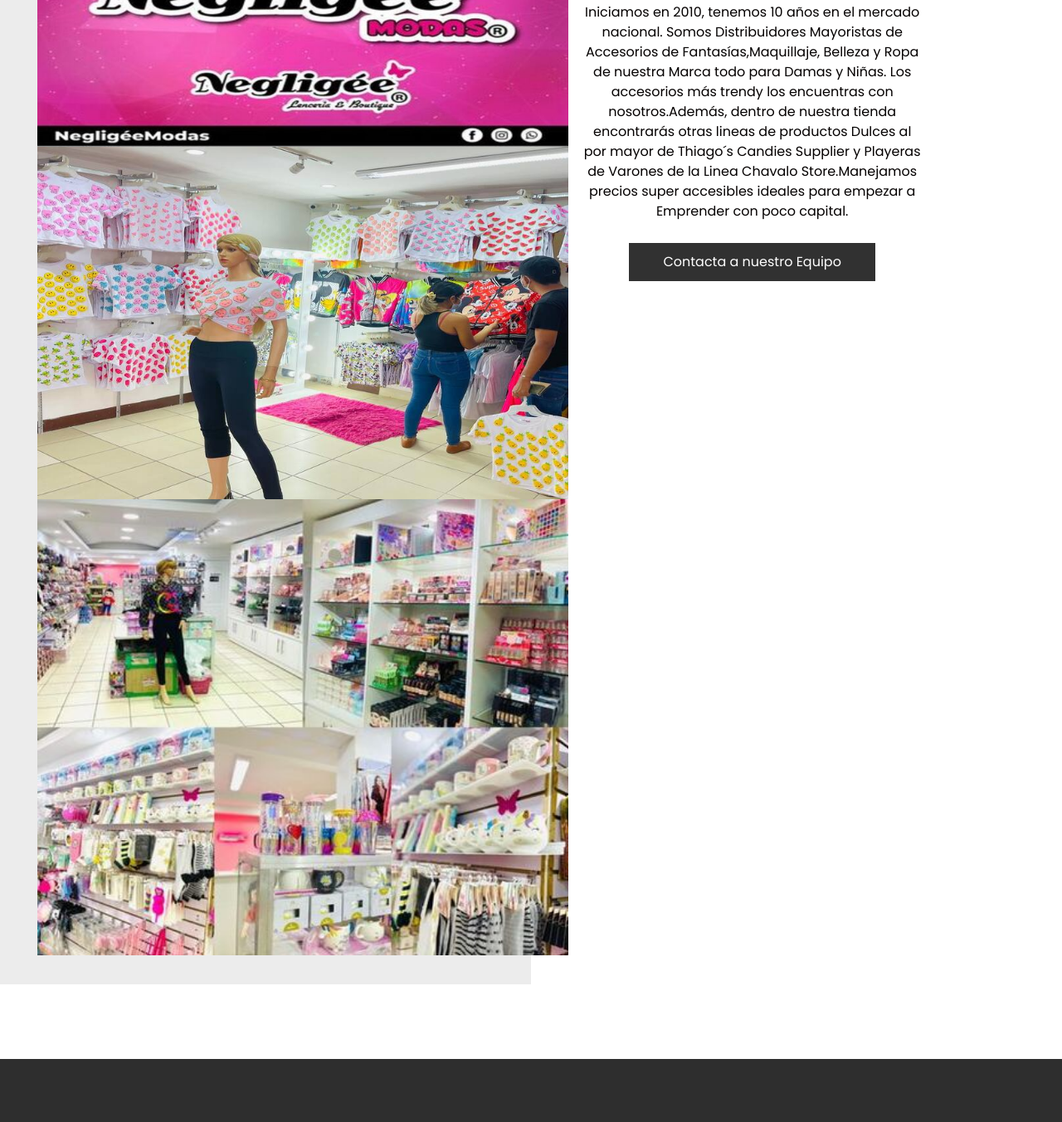
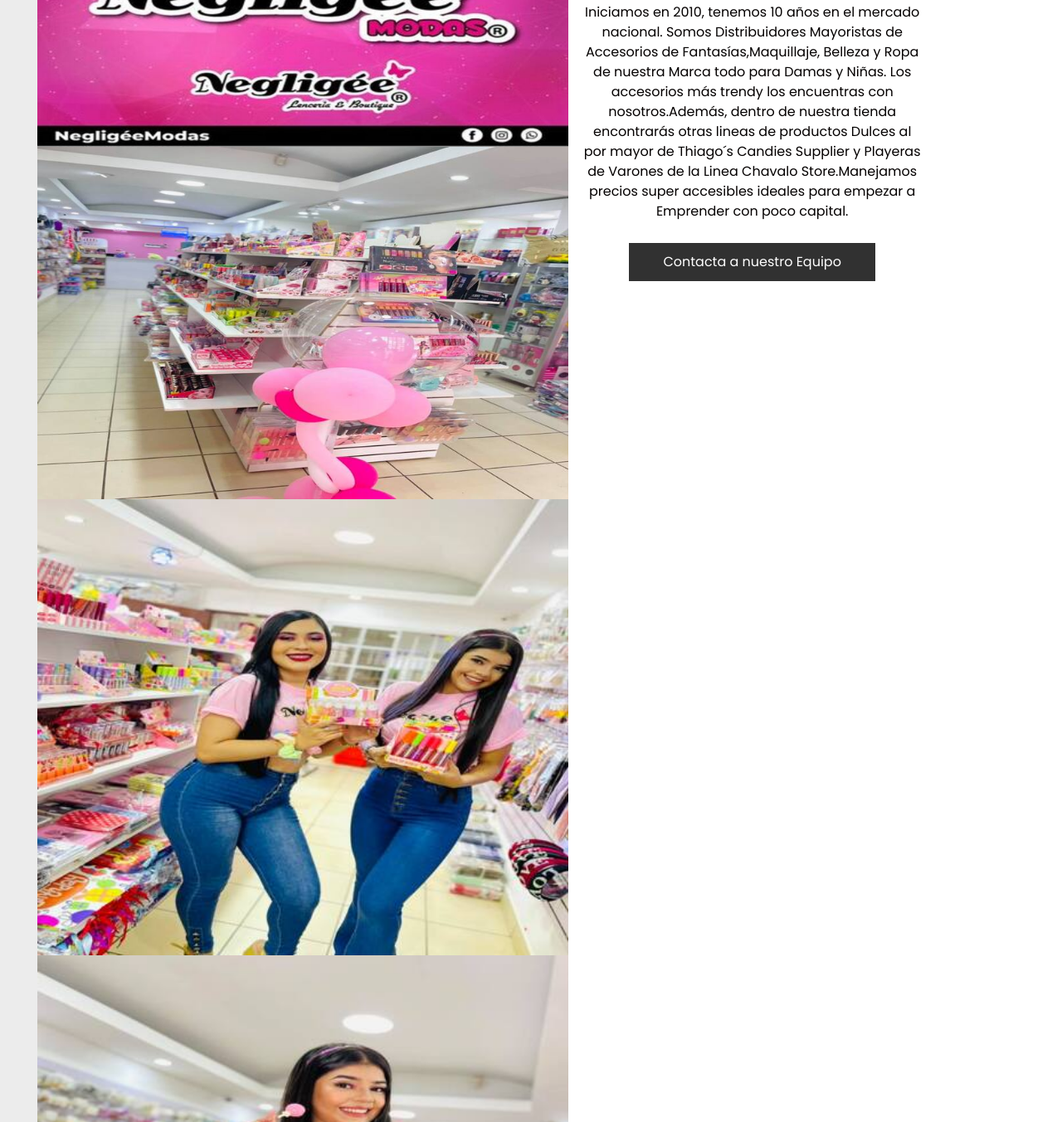
Before and after one commit to negligee09/tiendavirtual, a plain HTML site: page about.html in a window 1280 px wide. Shown: the part 587-1940 px from the top of the page at 83% size. Drawn offline with nearby package versions, Linux system fonts and the light colour scheme; a web font is replaced by a local one.

Commit message:
Update about.html

```diff
--- a/about.html
+++ b/about.html
@@ -93,8 +93,10 @@
         <div class="col-md-6 px-0">
           <div class="img-box">
             <img src="images/baner3.jpg" alt="">
-             <img src="images/tienda3.jpg" alt="">
-               <img src="images/show3.jpg" alt="">
+             <img src="images/tienda2-1.jpg" alt="">
+               <img src="images/chicas.jpg" alt="">
+                 <img src="images/bombom.jpg" alt="">
+                  <img src="images/candy.jpg" alt="">
           </div>
         </div>
         <div class="col-md-5">
```
